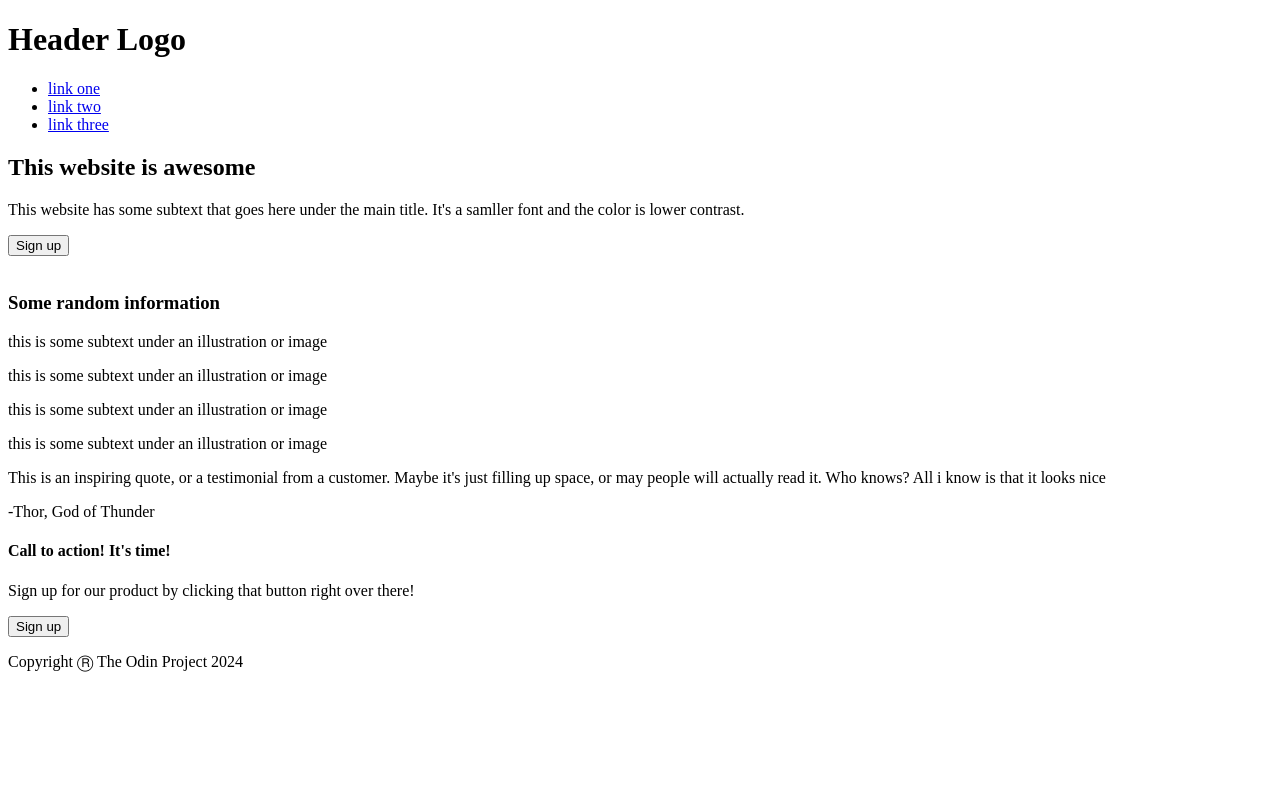
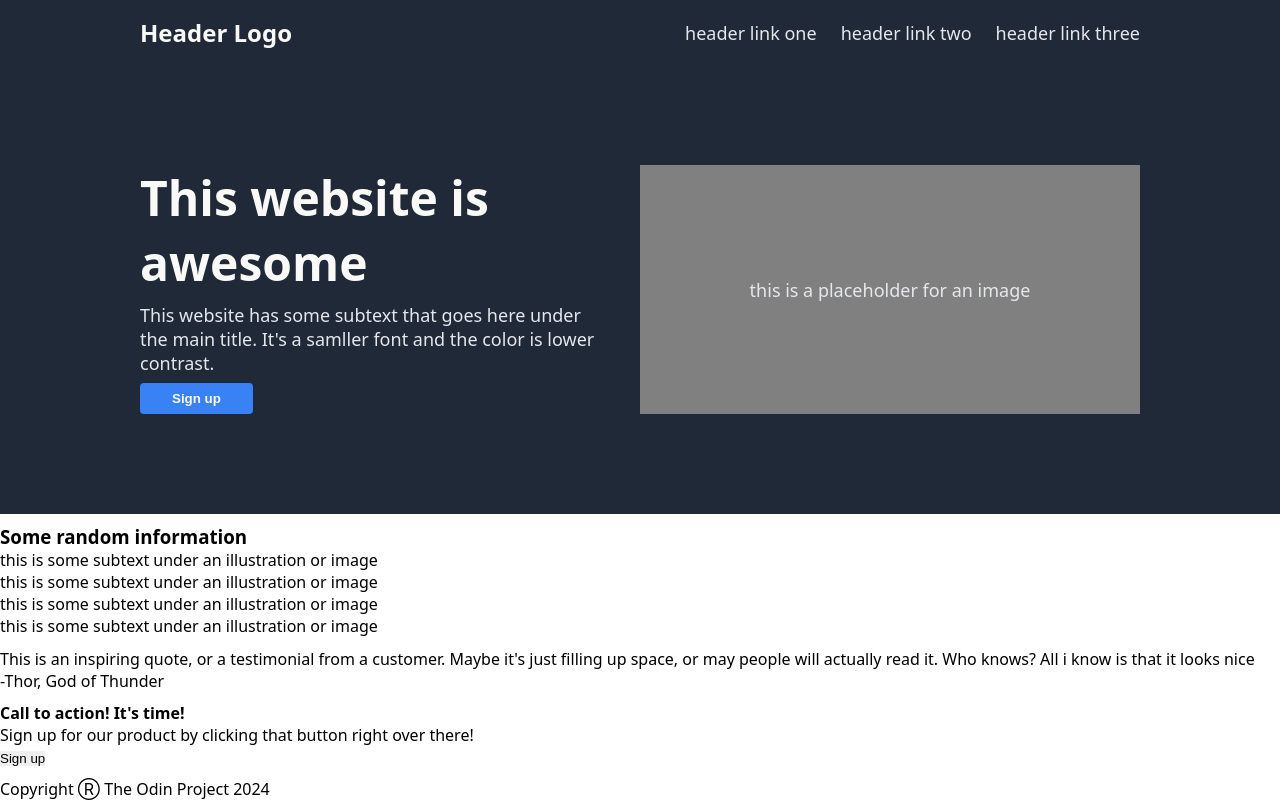
Before and after one commit to felipedantaspos/landing-page, a plain HTML site: page index.html in a window 1280 px wide. Drawn offline with Linux system fonts and the light colour scheme.

Commit message:
style: Add style to header and main article

```diff
--- a/css/style.css
+++ b/css/style.css
@@ -0,0 +1,95 @@
+* {
+  margin: 0px;
+  padding: 0px;
+}
+
+ul {
+  list-style: none;
+}
+
+a {
+  text-decoration: none;
+}
+
+button {
+  border: none;
+}
+
+body {
+  display: flex;
+  flex-direction: column;
+  min-height: 100vh;
+  justify-content: space-between;
+  font-family: system-ui, -apple-system, BlinkMacSystemFont, "Segoe UI", Roboto,
+    Oxygen, Ubuntu, Cantarell, "Open Sans", "Helvetica Neue", sans-serif;
+}
+
+.dark-bg {
+  background-color: #1f2937;
+}
+
+.header h1 {
+  font-size: 24px;
+  color: #f9faf8;
+  margin-right: auto;
+}
+
+.header a {
+  font-size: 18px;
+  color: #e5e7eb;
+}
+
+.header {
+  display: flex;
+  align-items: center;
+  padding: 16px;
+  max-width: 1000px;
+  margin: 0 auto;
+}
+
+.header ul {
+  display: flex;
+  gap: 24px;
+}
+
+.info h2 {
+  font-size: 48px;
+  font-weight: 900;
+  color: #f9faf8;
+  margin-bottom: 8px;
+}
+
+.info p {
+  margin-bottom: 8px;
+}
+
+.main p {
+  font-size: 18px;
+  color: #e5e7eb;
+}
+
+.info button {
+  padding: 8px 32px;
+  border-radius: 4px;
+  background-color: #3882f6;
+  color: #f9faf8;
+  font-weight: 600;
+}
+
+.img {
+  background-color: grey;
+  display: flex;
+  justify-content: center;
+  align-items: center;
+  min-width: 500px;
+  height: 100;
+}
+
+.main {
+  display: flex;
+  padding: 0 16px;
+  gap: 40px;
+  justify-content: space-between;
+  max-width: 1000px;
+  margin: 100px auto;
+}
--- a/index.html
+++ b/index.html
@@ -9,12 +9,14 @@
 </head>
 
 <body>
+
+  <div class="dark-bg container">
     <div class="header">
       <h1>Header Logo</h1>
       <ul>
-      <li><a href="google.com">link one</a></li>
-      <li><a href="google.com">link two</a></li>
-      <li><a href="google.com">link three</a></li>
+        <li><a href="google.com">header link one</a></li>
+        <li><a href="google.com">header link two</a></li>
+        <li><a href="google.com">header link three</a></li>
       </ul>
     </div>
     <div class="main">
@@ -23,8 +25,13 @@
         <p>This website has some subtext that goes here under the main title. It's a samller font and the color is lower contrast.</p>
         <button>Sign up</button>
       </div>
-    <div class="img"><img src="" alt=""></div>
+      <div class="img"><img src="" alt="">
+        <p>this is a placeholder for an image</p>
       </div>
+    </div>
+  </div>
+
+
 
   <div class="">
     <h3>Some random information</h3>
@@ -60,6 +67,7 @@
   <footer>
     <p>Copyright Ⓡ The Odin Project 2024</p>
   </footer>
+
 </body>
 
 </html>
```
Lines whose indentation alone changed are shown as unchanged.
